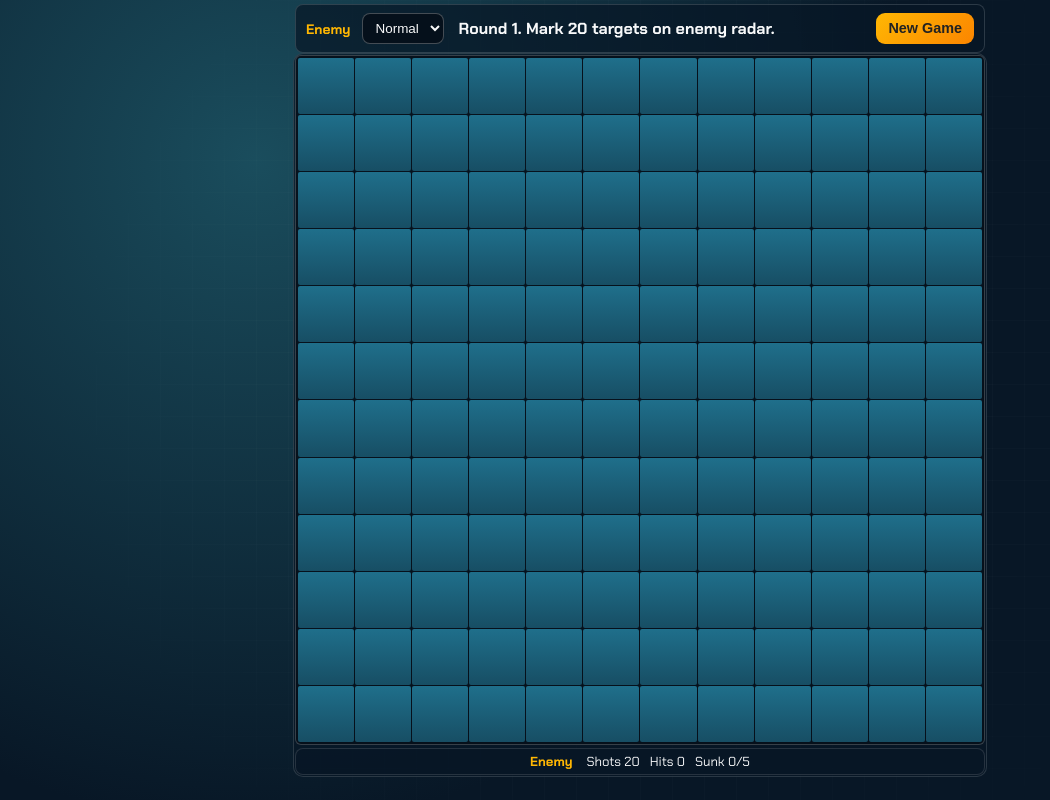
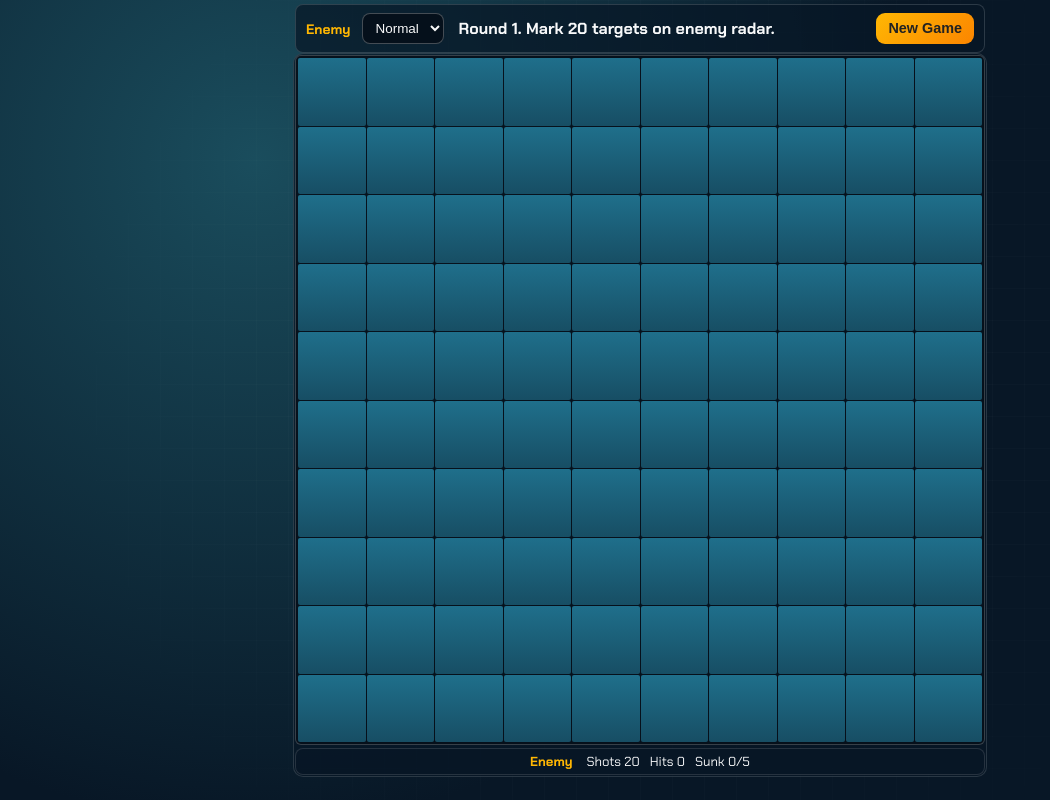
Before and after one commit to koval64/fleet-command-c64, a plain HTML site: page index.html in a window 1280 px wide. Shown: the whole page, without its empty margins (0-1050 px from the left). Drawn offline with Linux system fonts and the light colour scheme.

Commit message:
Reduce board to 10x10

```diff
--- a/game.js
+++ b/game.js
@@ -1,4 +1,4 @@
-const GRID_SIZE = 12;
+const GRID_SIZE = 10;
 const BOARD_CELLS = GRID_SIZE * GRID_SIZE;
 const SHOTS_PER_SHIP = 4;
 const SHIP_LENGTHS = [6, 5, 4, 3, 2];
--- a/index.html
+++ b/index.html
@@ -10,7 +10,7 @@
       href="https://fonts.googleapis.com/css2?family=Bungee&family=Chakra+Petch:wght@400;500;700&display=swap"
       rel="stylesheet"
     />
-    <link rel="stylesheet" href="styles.css?v=20260605" />
+    <link rel="stylesheet" href="styles.css?v=20260606" />
   </head>
   <body>
     <div class="bg-grid" aria-hidden="true"></div>
@@ -66,6 +66,6 @@
       </div>
     </div>
 
-    <script src="game.js?v=20260605"></script>
+    <script src="game.js?v=20260606"></script>
   </body>
 </html>
--- a/styles.css
+++ b/styles.css
@@ -234,8 +234,8 @@ body {
   width: min(100%, calc((100vw - 44px) / 2), calc(100dvh - 180px));
   aspect-ratio: 1 / 1;
   display: grid;
-  grid-template-columns: repeat(12, 1fr);
-  grid-template-rows: repeat(12, 1fr);
+  grid-template-columns: repeat(10, 1fr);
+  grid-template-rows: repeat(10, 1fr);
   gap: 1px;
   background: rgba(7, 16, 26, 0.8);
   border: 1px solid rgba(255, 255, 255, 0.2);
```
